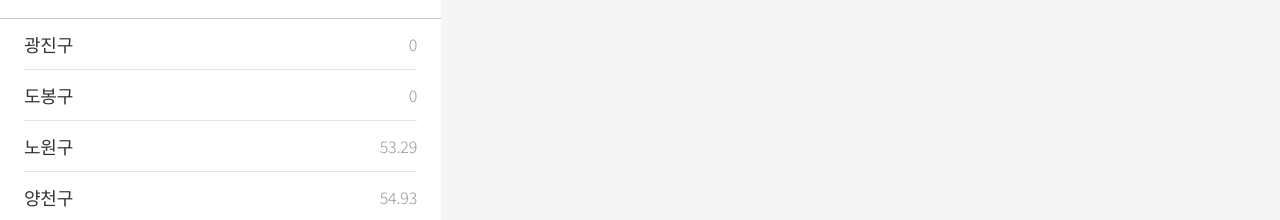
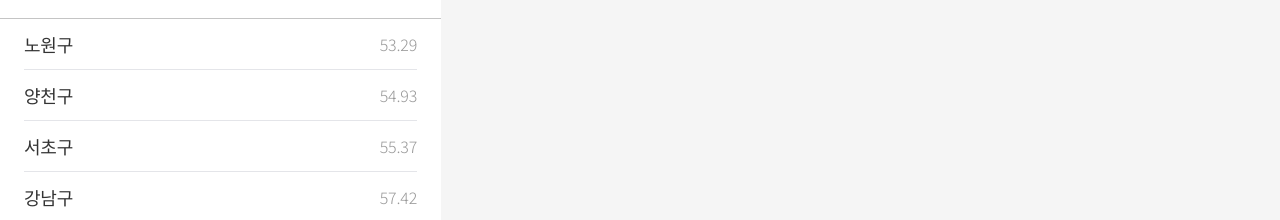
Before and after one commit to yyoumi4854/joyonghaljido, a Next.js app in the folder front/: page /find in a window 1280 px wide. Shown: the part 173-393 px from the top of the page. Built offline with nearby package versions, Linux system fonts and the light colour scheme.

Commit message:
[REFAT] 랭킹 수치 0인 경우 리스트에 나타나지 않도록 수정

```diff
--- a/front/components/ranking/ranking.js
+++ b/front/components/ranking/ranking.js
@@ -114,7 +114,7 @@ const Ranking2 = ({ currentState, setCurrentState, pins, setPins, dongs, setDong
 
       <ul className='ranking'>
         {
-          rankingSort(sortBtns, toggle[sortBtns], tabChange[currentState.rankingTab][1]).map((x, i) => {
+          rankingSort(sortBtns, toggle[sortBtns], tabChange[currentState.rankingTab][1]).filter(v => v.value !== 0).map((x, i) => {
             return (
               <li key={i} onClick={() => { selectGu(x); }}>
                 <p>{x.name}</p>
```
